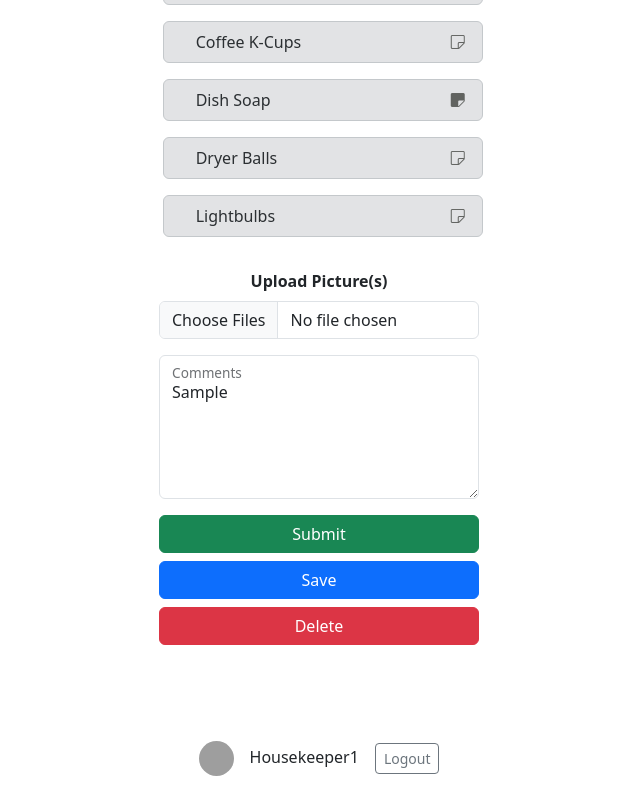
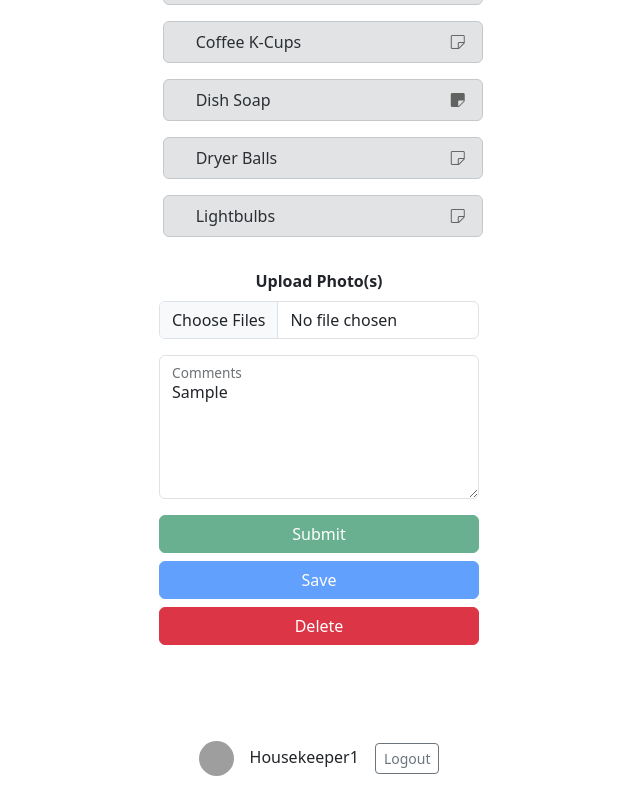
Before and after one commit to ngvrtech/nexus, a React (Vite) app in the folder client/: page /field/1/inventory in a window 1280 px wide. Both pictures are taken after typing "Sample" into the empty fields and a click on the button "Save". Shown: the part 475-1275 px from the top of the page, without its empty margins (321-961 px from the left). Built offline with nearby package versions, Linux system fonts and the light colour scheme; grey boxes are pictures that could not be loaded.

Commit message:
Inventory buttons functional

```diff
--- a/client/src/components/FieldInventory.jsx
+++ b/client/src/components/FieldInventory.jsx
@@ -23,23 +23,49 @@ const FieldInventory = () => {
   const [showModal, setShowModal] = useState(false);
   const [notesValue, setNotesValue] = useState({});
 
+  const [submitStatus, setSubmitStatus] = useState(false);
+  const [saveNoteStatus, setSaveNotesStatus] = useState(false);
+  const [saveStatus, setSaveStatus] = useState(true);
+  const [photos, setPhotos] = useState([]);
+  const [comments, setComments] = useState("");
+
   const handleShow = (name, notes) => {
     setNotesValue({ name: name, notes: notes });
     setShowModal(true);
+    setSaveNotesStatus(false);
   };
   const handleClose = () => setShowModal(false);
 
-  const handleClear = () => setNotesValue({ ...notesValue, notes: "" });
+  const handleClear = () => {
+    setNotesValue({ ...notesValue, notes: "" });
+    setSaveNotesStatus(true);
+  };
+
+  const handleSave = () => setSaveStatus(false);
 
   const handleNotesValue = (e) => {
     setNotesValue({ ...notesValue, notes: e.target.value });
+    setSaveNotesStatus(true);
   };
 
-  const handleSubmit = (name, notes) => {
+  const handlePhotos = () => {
+    setSaveStatus(true);
+  };
+
+  const handleComments = (e) => {
+    setComments(e.target.value);
+    setSaveStatus(true);
+  };
+
+  const confirmDelete = () =>
+    window.confirm("Are you sure you want to delete this service?");
+
+  const handleSaveChanges = (name, notes) => {
     const updatedInventory = inventory.map((item) =>
       item.name === name ? { ...item, notes: notes } : item
     );
     setInventory(updatedInventory);
+    setSaveStatus(true);
     handleClose();
   };
 
@@ -68,6 +94,12 @@ const FieldInventory = () => {
       item.name === name ? { ...item, status: getNextStatus(status) } : item
     );
     setInventory(updatedInventory);
+
+    const filtered = updatedInventory.filter((item) => {
+      return item.status === "Check";
+    });
+    setSubmitStatus(filtered.length < 1 ? true : false);
+    setSaveStatus(true);
   };
 
   return (
@@ -88,6 +120,7 @@ const FieldInventory = () => {
               </h1>
             </div>
           </div>
+
           <div className="mb-4">
             <span className="alert alert-secondary m-1 p-2 border-0">
               Check
@@ -106,7 +139,7 @@ const FieldInventory = () => {
                 return (
                   <div
                     className={`alert ${getAlertClass(item.status)} m-3 p-2`}
-                    key={item.id}
+                    key={item.name}
                     style={{ width: "20rem" }}
                   >
                     <div className="row">
@@ -144,7 +177,7 @@ const FieldInventory = () => {
             <form>
               <div className="my-3">
                 <label htmlFor="formFileMultiple" className="form-label">
-                  <b>Upload Picture(s)</b>
+                  <b>Upload Photo(s)</b>
                 </label>
                 <input
                   multiple
@@ -152,6 +185,7 @@ const FieldInventory = () => {
                   type="file"
                   id="formFileMultiple"
                   style={{ width: "20rem" }}
+                  onChange={handlePhotos}
                 />
               </div>
               <div className="form-floating my-3">
@@ -161,25 +195,66 @@ const FieldInventory = () => {
                   id="comments"
                   className="form-control align-top"
                   style={{ width: "20rem", height: "9rem" }}
+                  onChange={handleComments}
+                  value={comments}
                 />
                 <label>Comments</label>
               </div>
             </form>
           </div>
           <div>
-            <button className="btn btn-success mb-2" style={{ width: "20rem" }}>
-              Submit
-            </button>
+            {submitStatus ? (
+              <button
+                className="btn btn-success mb-2"
+                style={{ width: "20rem" }}
+                //   onClick={}
+              >
+                Submit
+              </button>
+            ) : (
+              <button
+                className="btn btn-success mb-2 disabled "
+                style={{ width: "20rem" }}
+              >
+                Submit
+              </button>
+            )}
           </div>
           <div>
-            <button className="btn btn-primary mb-2" style={{ width: "20rem" }}>
-              Save
-            </button>
+            {saveStatus ? (
+              <button
+                className="btn btn-primary mb-2"
+                style={{ width: "20rem" }}
+                onClick={handleSave}
+              >
+                Save
+              </button>
+            ) : (
+              <button
+                className="btn btn-primary mb-2 disabled"
+                style={{ width: "20rem" }}
+              >
+                Save
+              </button>
+            )}
           </div>
           <div>
-            <button className="btn btn-danger mb-5" style={{ width: "20rem" }}>
+            <button
+              className="btn btn-danger mb-5"
+              style={{ width: "20rem" }}
+              onClick={confirmDelete}
+            >
               Delete
             </button>
+            {/* <div className="alert alert-danger">
+              Are you sure you want to delete this service? This action cannot
+              be undone.
+              <div>
+                <a href="#" className="alert-link">
+                  Yes, Delete.
+                </a>
+              </div>
+            </div> */}
           </div>
           <div className="mt-5 mb-4">
             <img className="rounded-circle" height="35px" src={user.avatar} />
@@ -228,8 +303,12 @@ const FieldInventory = () => {
                     </button>
                     <button
                       type="button"
-                      className="btn btn-primary btn-sm"
-                      onClick={handleSubmit.bind(
+                      className={
+                        saveNoteStatus
+                          ? `btn btn-primary btn-sm`
+                          : `btn btn-primary btn-sm disabled`
+                      }
+                      onClick={handleSaveChanges.bind(
                         null,
                         notesValue.name,
                         notesValue.notes
```
